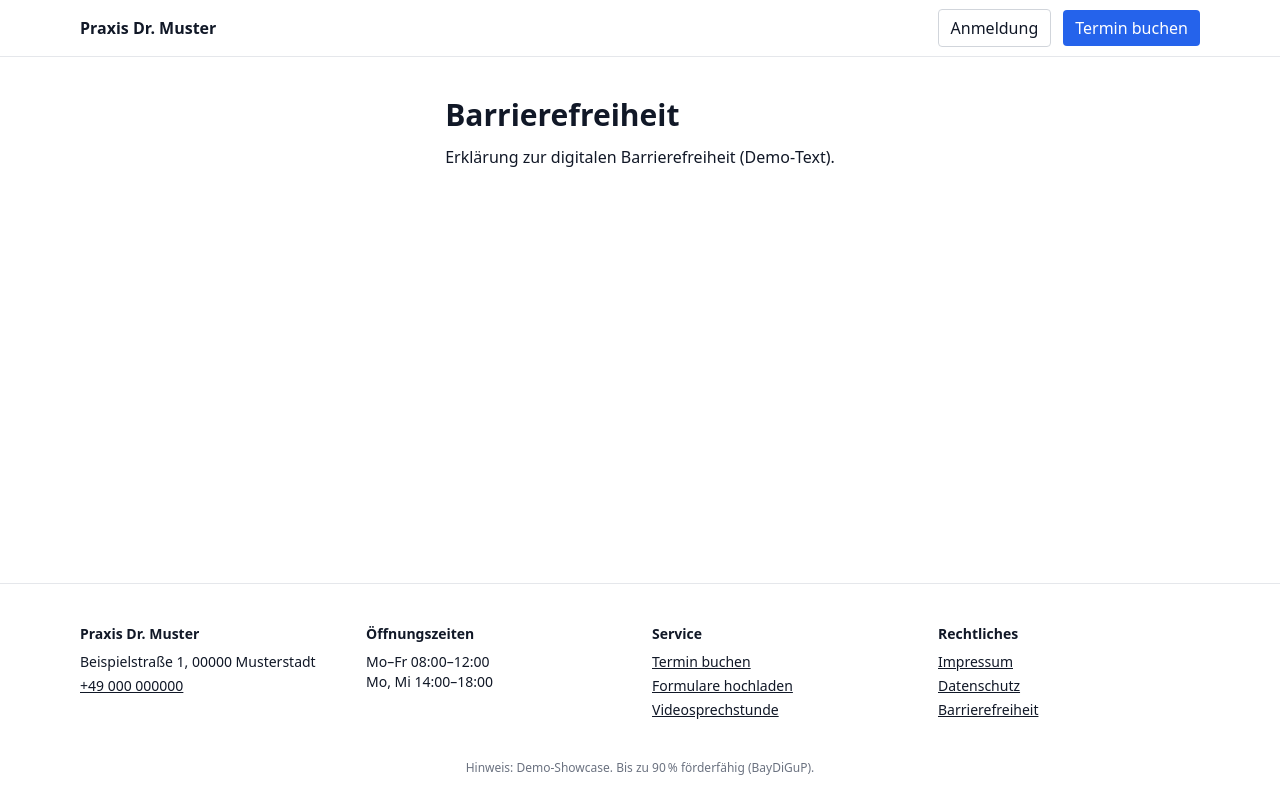
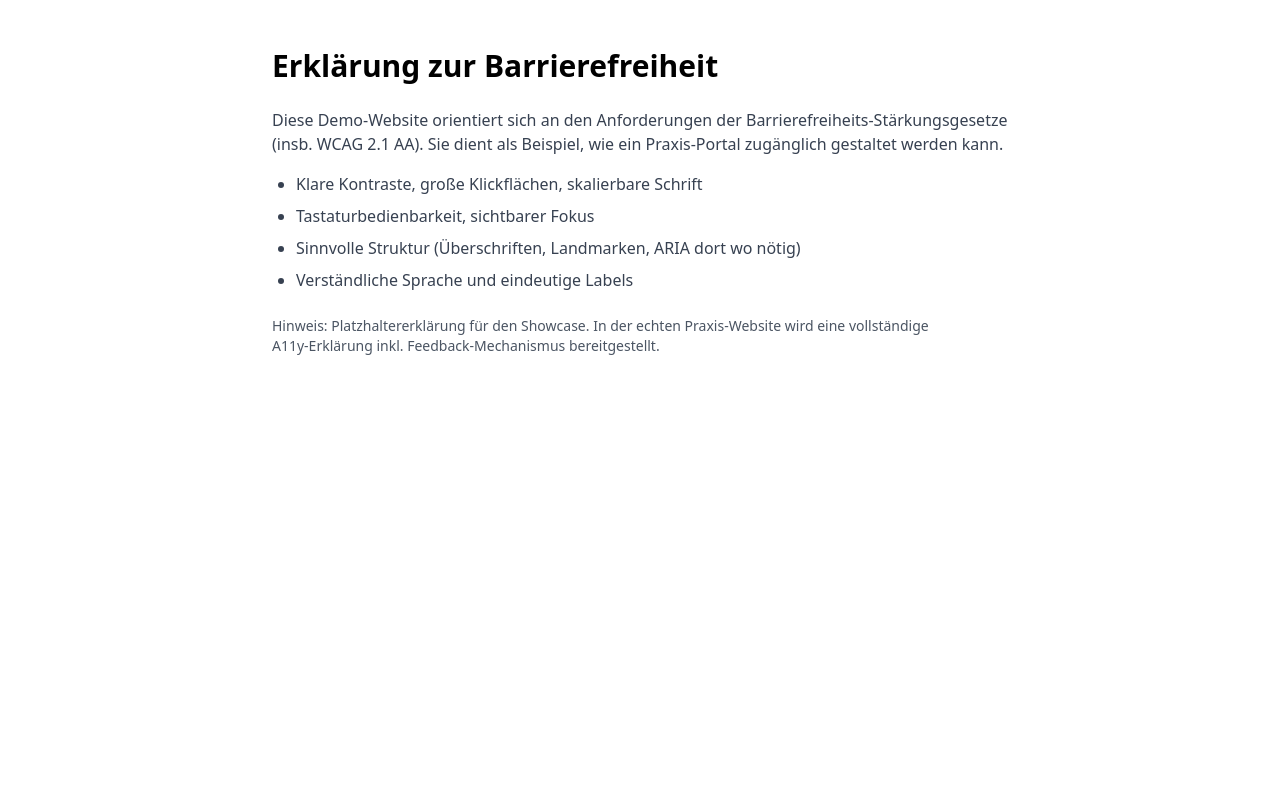
Before and after one commit to cyclebittt/arztpraxis-portal, a Next.js app: page /rechtliches/barrierefreiheit in a window 1280 px wide. Built offline with nearby package versions, Linux system fonts and the light colour scheme.

Commit message:
Update page.js

```diff
--- a/app/rechtliches/barrierefreiheit/page.js
+++ b/app/rechtliches/barrierefreiheit/page.js
@@ -1,17 +1,25 @@
-import Navbar from "@/components/layout/Navbar";
-import Footer from "@/components/layout/Footer";
+'use client';
 
-export const metadata = { title: "Barrierefreiheit – Praxisportal" };
-
-export default function Page() {
+export default function BarrierefreiheitPage() {
   return (
-    <div className="min-h-dvh flex flex-col">
-      <Navbar />
-      <main id="main" className="flex-1 mx-auto max-w-4xl px-4 py-10">
-        <h1 className="text-3xl font-bold">Barrierefreiheit</h1>
-        <p className="mt-3">Erklärung zur digitalen Barrierefreiheit (Demo‑Text).</p>
-      </main>
-      <Footer />
-    </div>
+    <main className="min-h-screen bg-white text-black">
+      <div className="mx-auto max-w-3xl px-4 py-12">
+        <h1 className="text-3xl font-bold">Erklärung zur Barrierefreiheit</h1>
+        <p className="mt-6 text-gray-700">
+          Diese Demo‑Website orientiert sich an den Anforderungen der Barrierefreiheits‑Stärkungsgesetze
+          (insb. WCAG 2.1 AA). Sie dient als Beispiel, wie ein Praxis‑Portal zugänglich gestaltet werden kann.
+        </p>
+        <ul className="mt-4 list-disc pl-6 text-gray-700 space-y-2">
+          <li>Klare Kontraste, große Klickflächen, skalierbare Schrift</li>
+          <li>Tastaturbedienbarkeit, sichtbarer Fokus</li>
+          <li>Sinnvolle Struktur (Überschriften, Landmarken, ARIA dort wo nötig)</li>
+          <li>Verständliche Sprache und eindeutige Labels</li>
+        </ul>
+        <p className="mt-6 text-sm text-gray-600">
+          Hinweis: Platzhaltererklärung für den Showcase. In der echten Praxis‑Website wird eine
+          vollständige A11y‑Erklärung inkl. Feedback‑Mechanismus bereitgestellt.
+        </p>
+      </div>
+    </main>
   );
 }
```
